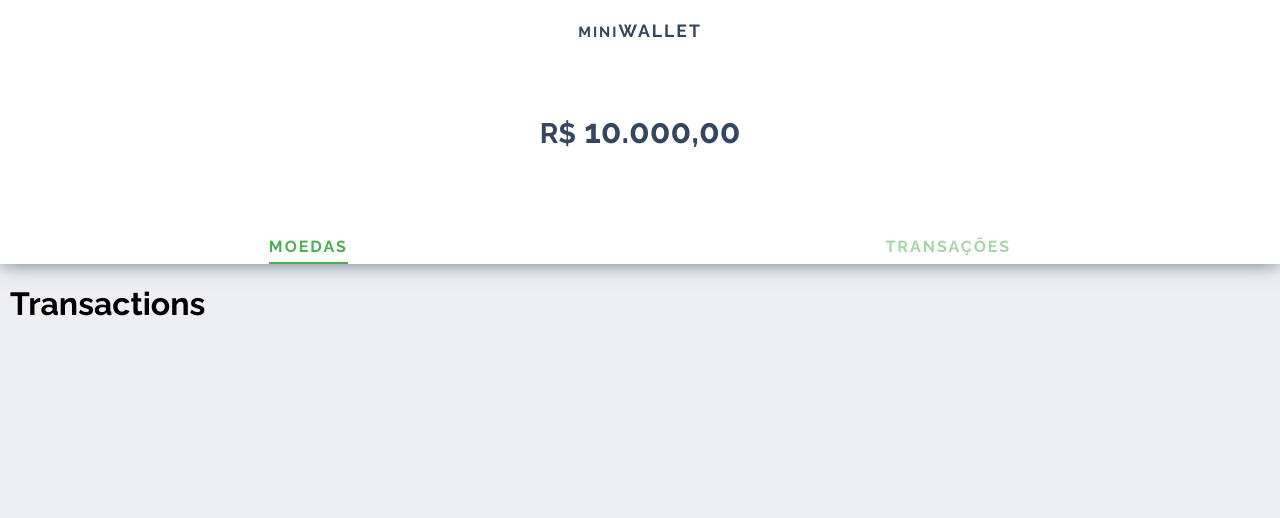
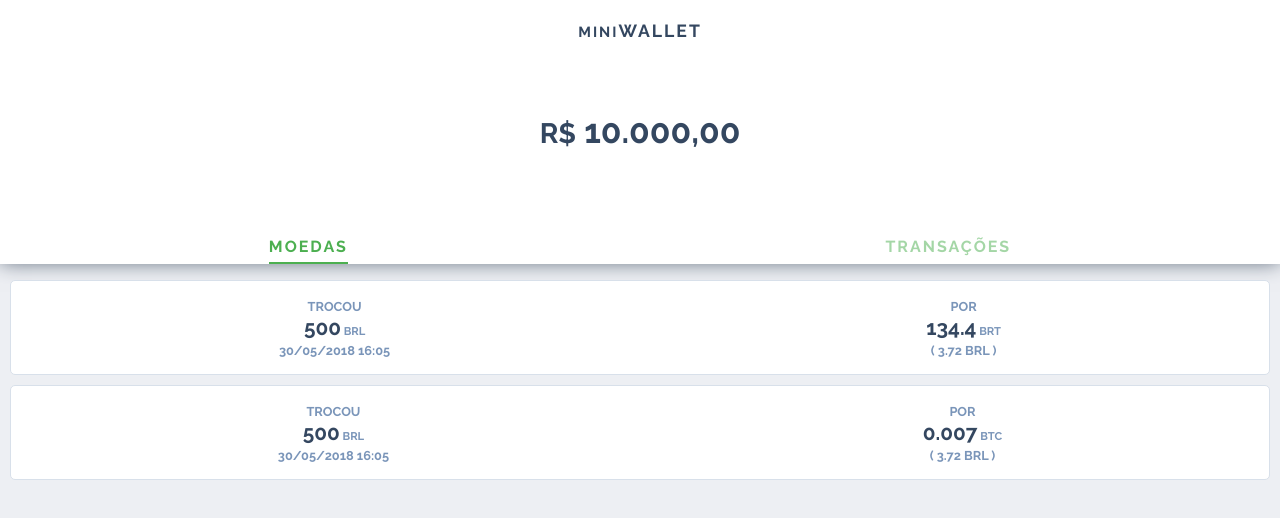
Before and after one commit to FidelisClayton/mini-wallet, a React (Create React App) app: page /home/transactions in a window 1280 px wide. Shown: the top 518 px of the page. Built offline with nearby package versions, Linux system fonts and the light colour scheme.

Commit message:
feat(transactions): update transactions page to display transaction components

```diff
--- a/src/components/Transactions.js
+++ b/src/components/Transactions.js
@@ -1,8 +1,28 @@
 import React from 'react'
+
+import Transaction from './Transaction'
 
 const Transactions = (props) => {
   return (
-    <h1>Transactions</h1>
+    <div className="transactions">
+      <Transaction
+        fromCoin="BRL"
+        fromAmount={500}
+        toCoin="BRT"
+        toAmount={134.40}
+        toPrice={3.72}
+        date={new Date()}
+      />
+
+      <Transaction
+        fromCoin="BRL"
+        fromAmount={500}
+        toCoin="BTC"
+        toAmount={0.00700000}
+        toPrice={3.72}
+        date={new Date()}
+      />
+    </div>
   )
 }
 
```
